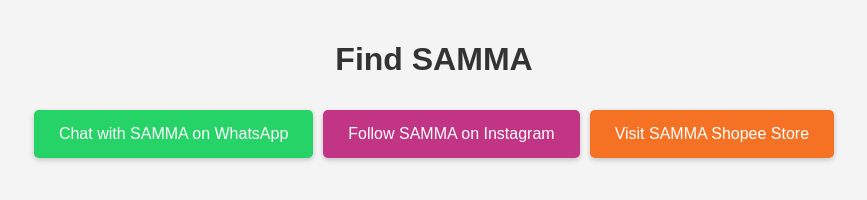
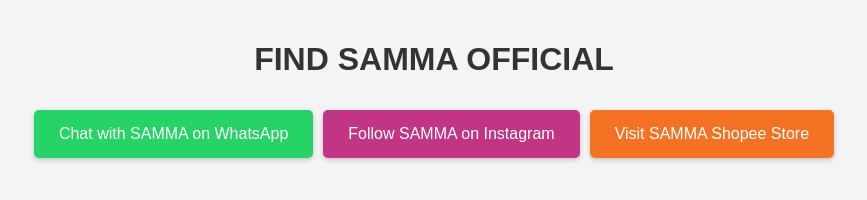
Before and after one commit to aldirezasastrawan/aldirezasastrawan.github.io, a plain HTML site: page index.html in a window 1280 px wide. Shown: the whole page, without its empty margins (206-1073 px from the left). Drawn offline with Linux system fonts and the light colour scheme.

Commit message:
Update index.html
update

```diff
--- a/index.html
+++ b/index.html
@@ -54,7 +54,7 @@
     </style>
 </head>
 <body>
-    <h1>Find SAMMA</h1>
+    <h1>FIND SAMMA OFFICIAL</h1>
     <div class="links">
         <a href="https://wa.me/6285121019550?text=Hallo%20Assalamualaikum%20Samma%2C%20Saya%20berminat%20model%20hijab%20yang%20....%20" class="whatsapp" target="_blank">Chat with SAMMA on WhatsApp</a>
         <a href="https://www.instagram.com/sammaofficial_/" class="instagram" target="_blank">Follow SAMMA on Instagram</a>
```
